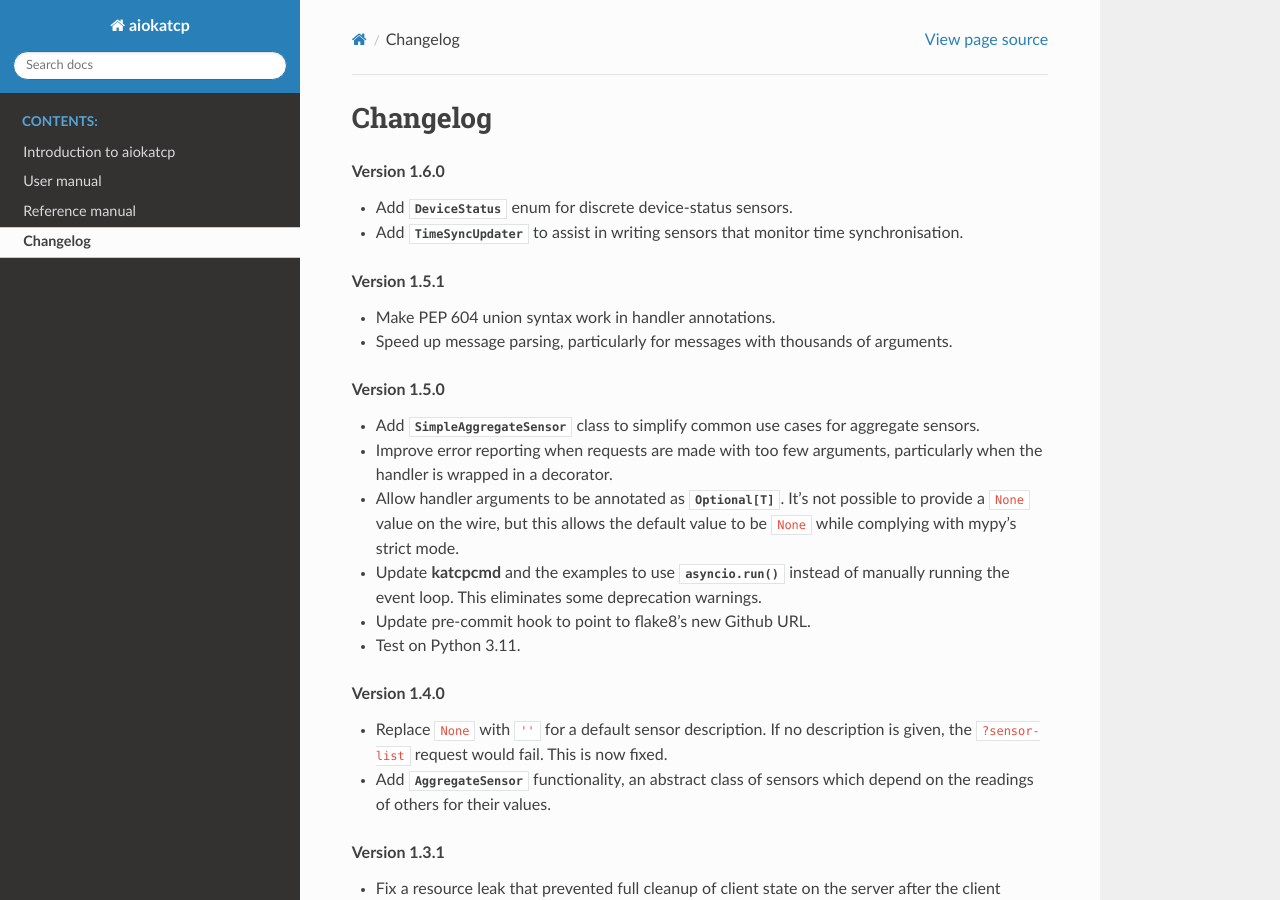
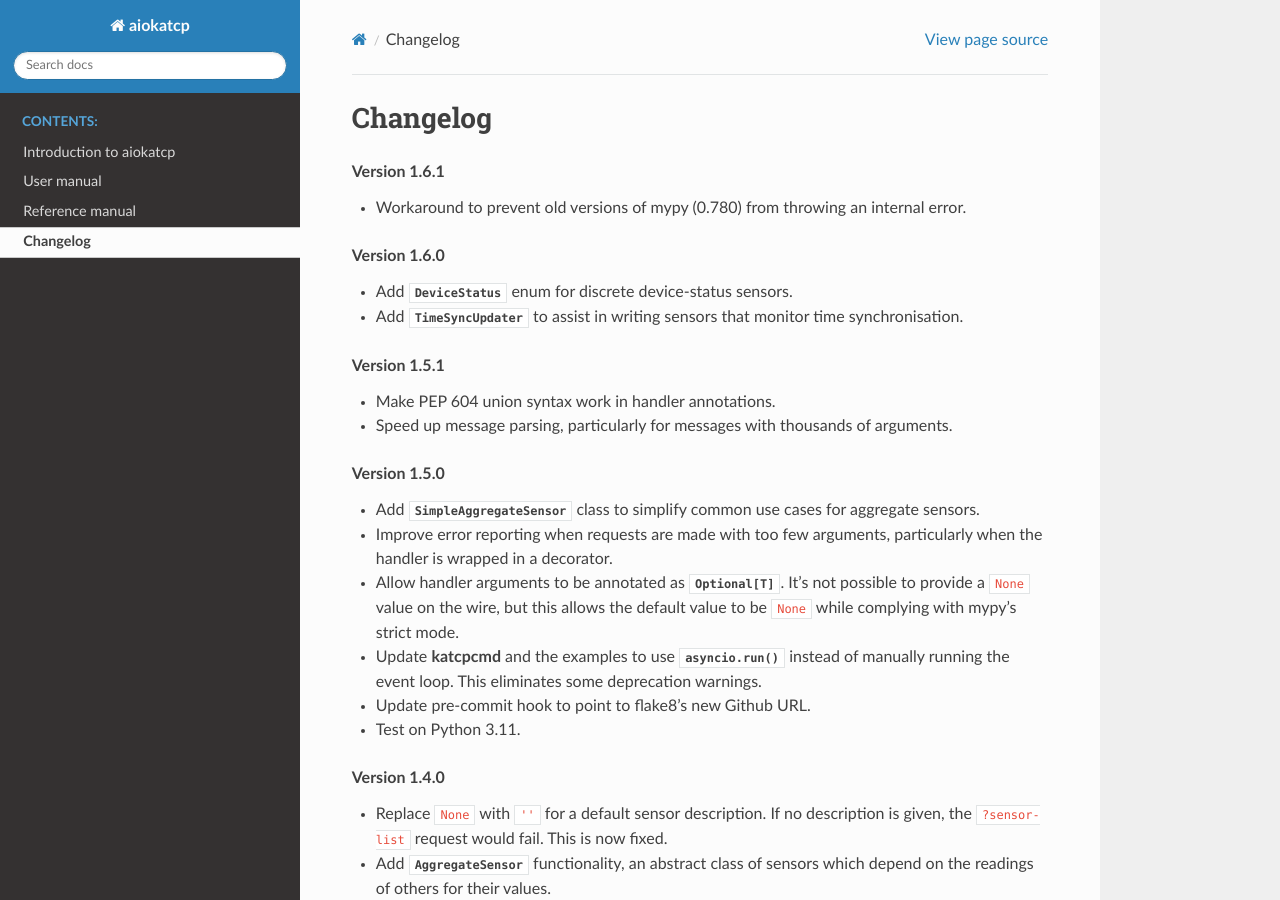
Before and after one commit to ska-sa/aiokatcp, a Sphinx documentation site: the page built from doc/changelog.rst, in a window 1280 px wide and 900 px high. Built offline with Sphinx 7.4.7 and the Read the Docs theme 2.0.0, drawn with Linux system fonts in a browser that asks for light colours; the version number could not be read and is left out.

Commit message:
Add type annotation to fix mypy internal error
Mypy version 0.780 was hitting an internal error. Adding a type
annotation for _TRANSFORMS fixes that.

```diff
--- a/doc/changelog.rst
+++ b/doc/changelog.rst
@@ -1,5 +1,10 @@
 Changelog
 =========
+
+.. rubric:: Version 1.6.1
+
+- Workaround to prevent old versions of mypy (0.780) from throwing an internal
+  error.
 
 .. rubric:: Version 1.6.0
 
```
Also changed, not shown: 1 other file.
